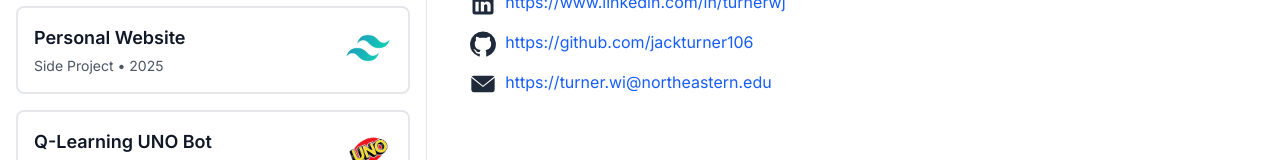
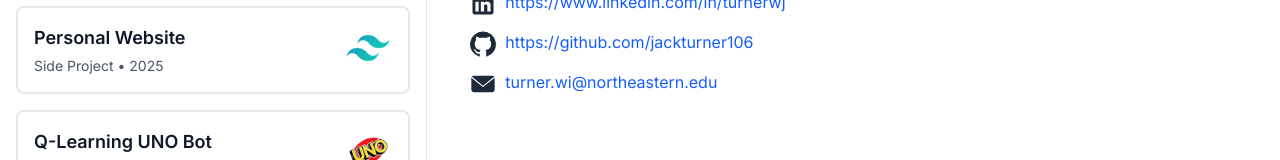
Before and after one commit to jackturner106/jackturner-us, a Next.js app: page / in a window 1280 px wide. Shown: the part 330-490 px from the top of the page. Built offline with nearby package versions, Linux system fonts and the light colour scheme.

Commit message:
Fix email url

```diff
--- a/src/app/data/introduction.tsx
+++ b/src/app/data/introduction.tsx
@@ -92,7 +92,7 @@ function IntroPage() {
                 <polyline points="2,6 12,14 22,6" fill="none" strokeWidth="1" stroke="white" />
               </svg>
                 <div className="text-blue-600 hover:underline ml-2 mb-4">
-                  https://turner.wi@northeastern.edu
+                  turner.wi@northeastern.edu
                 </div>
               </div>
             </a>
```
